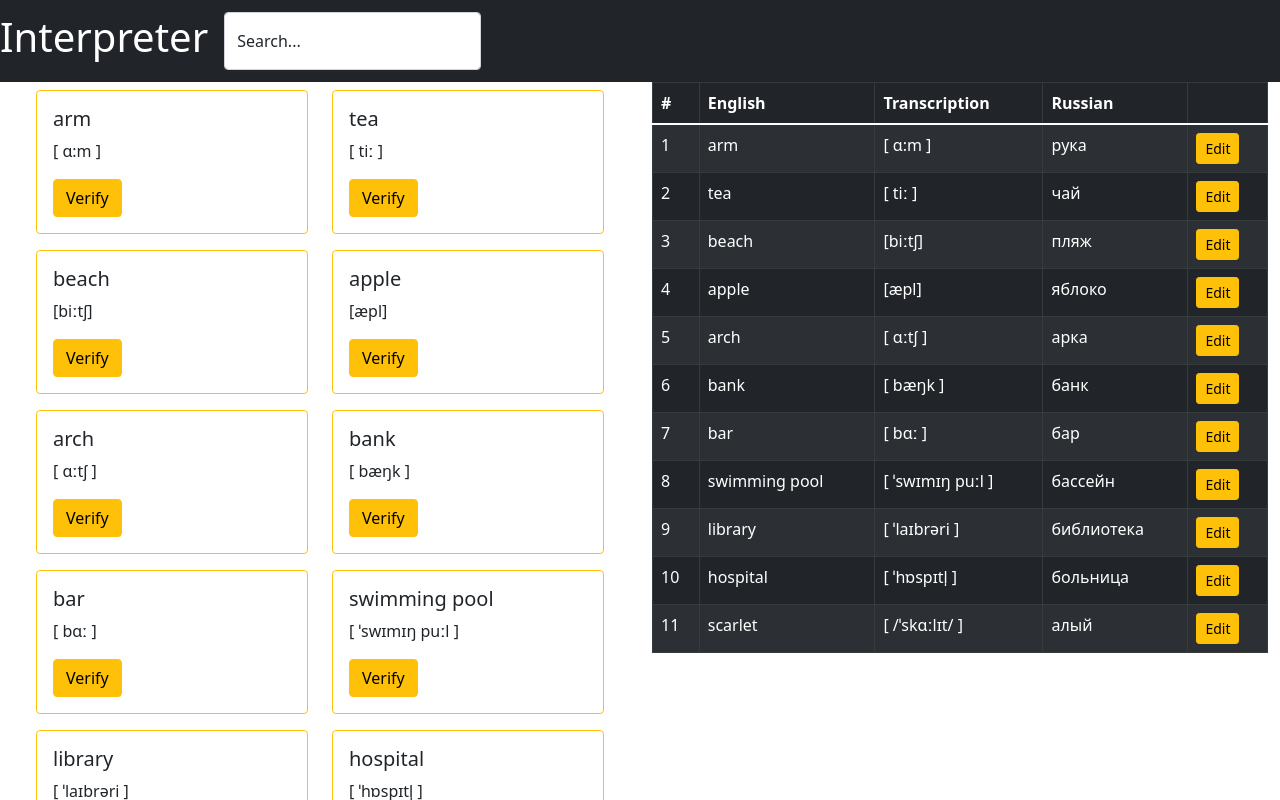
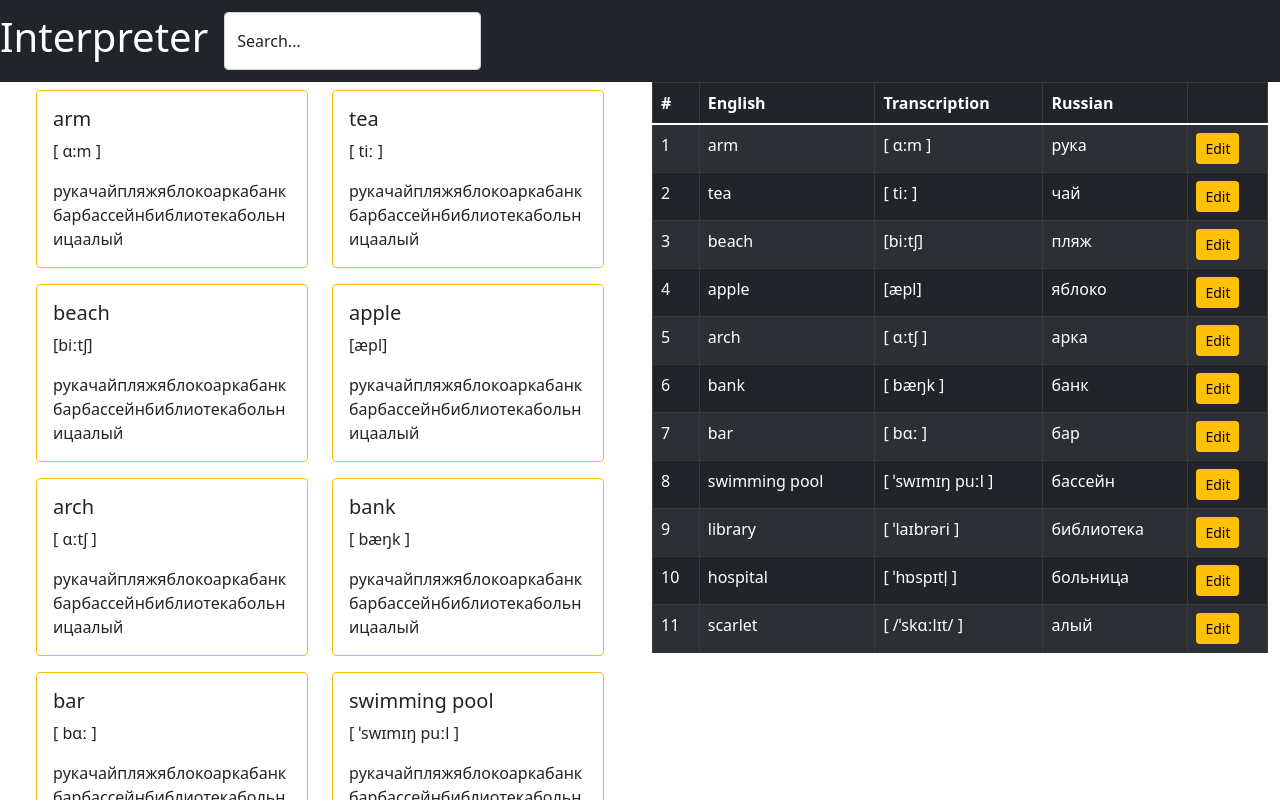
Before and after one commit to O-l-g-a-B/interpreter, a React (Create React App) app: page / in a window 1280 px wide. Shown: the top 800 px of the page. Built offline with nearby package versions, Linux system fonts and the light colour scheme.

Commit message:
buttonWord

```diff
--- a/src/Components/SetPressedVerify.jsx
+++ /dev/null
@@ -1,7 +0,0 @@
-import React from "react";
-import { Button } from 'react-bootstrap';
-
-export default function SetPressedVerify() {
-
-    return <Button>Verify</Button>;
-}
--- a/src/Components/SetPressedWord.jsx
+++ /dev/null
@@ -1,11 +0,0 @@
-import React, { useState } from "react";
-import words from './Words.json';
-
-export default function SetPressedWord(props) {
-
-    const [currentData, setCurrentData] = useState(words);
-
-    return (
-        <p value={words.russian}></p>
-    )
-}
--- a/src/Components/WordCard.jsx
+++ b/src/Components/WordCard.jsx
@@ -1,30 +1,34 @@
 import React, { useState } from "react";
 import { Container, Row, Col, Card, Button } from 'react-bootstrap';
 import 'bootstrap/dist/css/bootstrap.min.css';
-import words from './Words.json';
-import SetPressedVerify from "./SetPressedVerify";
-import SetPressedWord from "./SetPressedWord";
+import wordsArray from './wordsArray.json';
+
 
 export default (props) => {
-    const [currentData, setCurrentData] = useState(words);
-    const [pressed, isPressed] = useState(words);
+    const [words, setWords] = useState(wordsArray);
+    const [pressed, isPressed] = useState(false);
 
-    const handleChange = (id) => {
-        isPressed(!pressed);
-    }
+
+    const handleClick = (wordFromButton) => {
+        // здесь мы фильтруем массив слов так чтобы в нем было все кроме слова на которое нажали, а потом примешиваем к нему измененное нажатое слово
+        const anotherWords = words.filter(words => words.id !== wordFromButton.id);
+        setWords([...anotherWords, { id: wordFromButton.id, russian: wordFromButton.russian, isPressed: true }])
+    };
+
     return (
         <Container fluid>
             <Row>
-                {currentData.map((words) => (
+                {wordsArray.map((words) => (
                     <Col key={words.id} sm={6} md={6}>
                         <Card border="warning" className='my-2'>
                             <Card.Body>
                                 <Card.Title>{words.english}</Card.Title>
                                 <Card.Text>{words.transcription}</Card.Text>
-
-                                <Button {...words} onClick={handleChange} variant="warning">{pressed ? "Verify" : SetPressedWord}
-                                </Button>
-
+                                <div>
+                                    {wordsArray.map((words) => words.isPressed ?
+                                        <Button onClick={() => handleClick(setWords)} id={words.id}>{words.russian}</Button>
+                                        : <span>{words.russian}</span>)}
+                                </div>
                             </Card.Body>
                         </Card>
 
--- a/src/Components/WordTabl.jsx
+++ b/src/Components/WordTabl.jsx
@@ -1,10 +1,10 @@
 import React, { useState } from "react";
 import 'bootstrap/dist/css/bootstrap.min.css';
 import { Table, Button } from 'react-bootstrap';
-import words from './Words.json';
+import wordsArray from './wordsArray.json';
 
 export default function WordTabl(props) {
-    const [currentData, setCurrentData] = useState(words);
+    const [words, setWords] = useState(wordsArray);
     return (
         <Table striped bordered hover variant="dark">
             <thead>
@@ -18,7 +18,7 @@ export default function WordTabl(props) {
                 </tr>
             </thead>
             <tbody>
-                {currentData.map((words, idx) => (
+                {wordsArray.map((words, idx) => (
                     <tr key={words.id}>
                         <td>{idx + 1}</td>
                         <td>{words.english}</td>
```
Also changed, not shown: src/Components/wordsArray.json (renamed from src/Components/Words.json).
